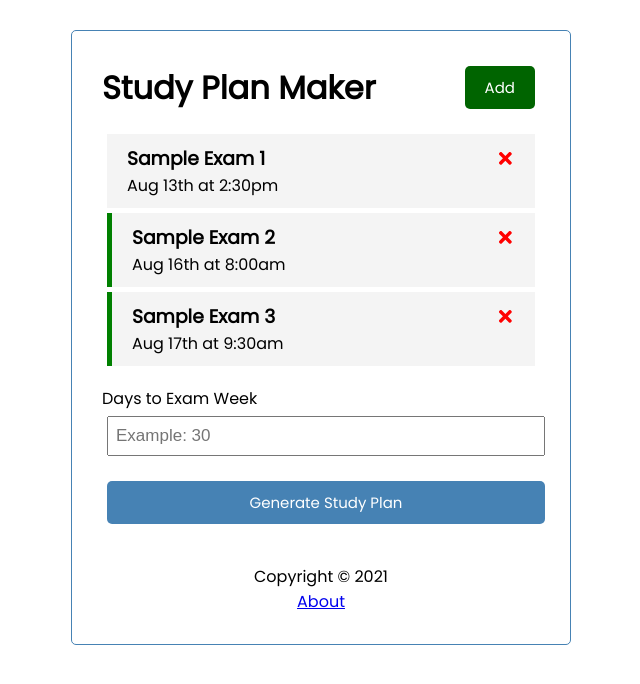
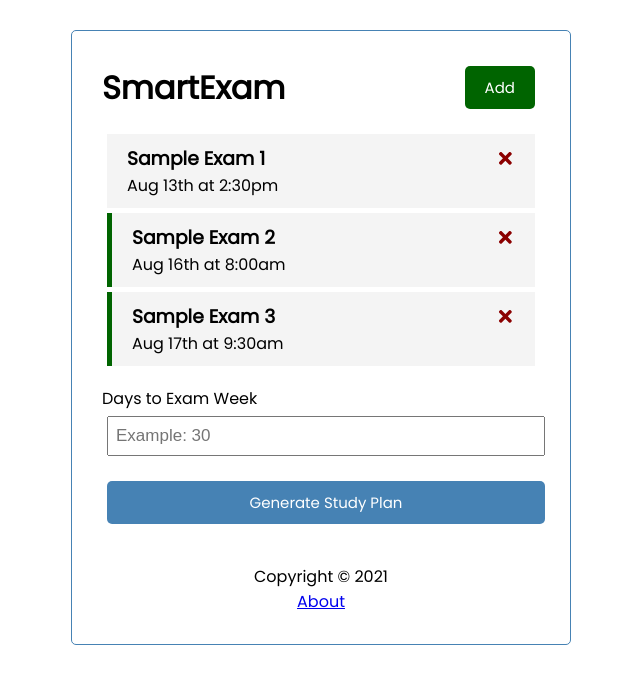
Before and after one commit to HarshTiwari1234321/SmartExam-exam-tracker-and-study-plan-generator, a React (Create React App) app: page / in a window 1280 px wide. Shown: the top 684 px of the page, without its empty margins (319-959 px from the left). Built offline with nearby package versions, Linux system fonts and the light colour scheme; data requests are answered from the project's data file.

Commit message:
updated frontend

```diff
--- a/src/components/AddPlan.js
+++ b/src/components/AddPlan.js
@@ -26,7 +26,7 @@ const PrintResult = (results) => {
         <h2 align='center'>Recommended Study Plan</h2><br />
         {
             Object.keys(out).map((key,index) => (
-                <div className='task' key={index}>
+                <div className='exam' key={index}>
                     <h3>{key}</h3>
                     <p>recommend studying for {out[key]} days</p>
                 </div>
--- a/src/components/Exam.js
+++ b/src/components/Exam.js
@@ -2,13 +2,13 @@ import {FaTimes} from 'react-icons/fa'
 
 const Exam = ({ exam, onDelete, onToggle }) => {
     return (
-        <div className={`task ${exam.reminder ? 'reminder' : ''}`}
+        <div className={`exam ${exam.reminder ? 'reminder' : ''}`}
         onDoubleClick={() =>
         onToggle(exam.id)}>
             <h3>
                 {exam.text}
                 <FaTimes style={{
-                    color: 'red',
+                    color: 'darkred',
                     cursor: 'pointer'
                 }} onClick={() => onDelete(exam.id)}/>
             </h3>
--- a/src/components/Header.js
+++ b/src/components/Header.js
@@ -11,7 +11,7 @@ const Header = ({ title, onAdd, showAdd }) => {
 }
 
 Header.defaultProps = {
-    title: "Study Plan Maker",
+    title: "SmartExam",
 }
 
 Header.propTypes = {
--- a/src/index.css
+++ b/src/index.css
@@ -11,20 +11,20 @@ body {
 }
 
 .container {
-  max-width: 500px;
-  margin: 30px auto;
-  overflow: auto;
   min-height: 300px;
   border: 1px solid steelblue;
   padding: 30px;
   border-radius: 5px;
+  max-width: 500px;
+  margin: 30px auto;
+  overflow: auto;
 }
 
 .header {
+  align-items: center;
+  margin-bottom: 20px;
   display: flex;
   justify-content: space-between;
-  align-items: center;
-  margin-bottom: 20px;
 }
 
 .btn {
@@ -41,31 +41,31 @@ body {
   font-family: inherit;
 }
 
-.btn:focus {
-  outline: none;
+.btn-block {
+  display: block;
+  width: 100%;
 }
 
 .btn:active {
   transform: scale(0.98);
 }
 
-.btn-block {
-  display: block;
-  width: 100%;
+.btn:focus {
+  outline: none;
 }
 
-.task {
+.exam {
   background: #f4f4f4;
   margin: 5px;
   padding: 10px 20px;
   cursor: pointer;
 }
 
-.task.reminder {
-  border-left: 5px solid green;
+.exam.reminder {
+  border-left: 5px solid darkgreen;
 }
 
-.task h3 {
+.exam h3 {
   display: flex;
   align-items: center;
   justify-content: space-between;
```
